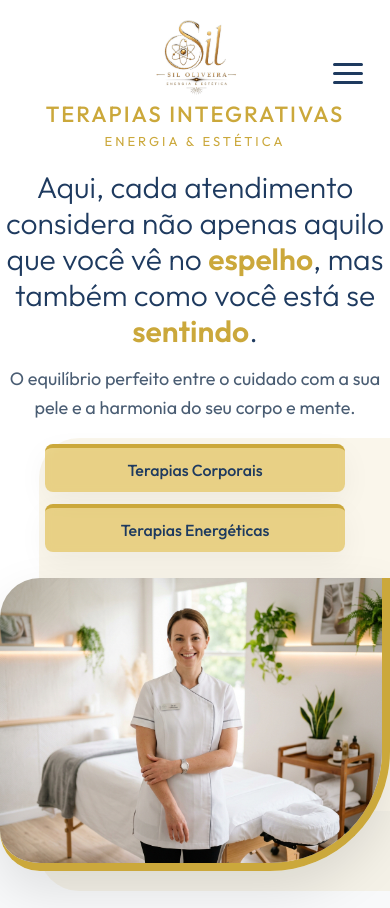
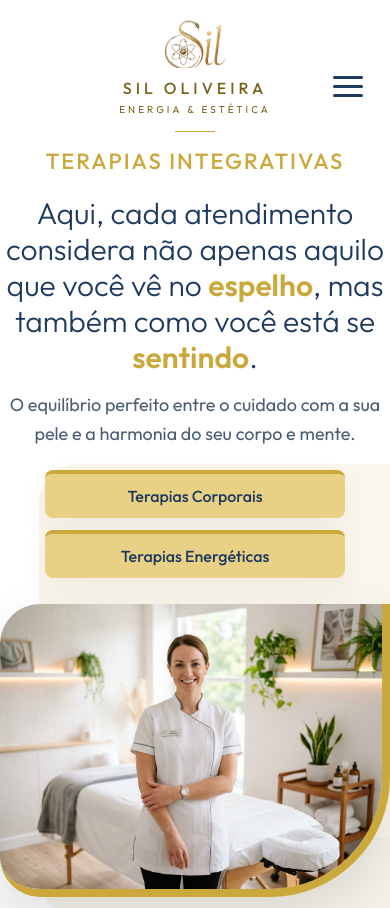
Before and after one commit to valmyrtavares/sil-estetica, a React (Vite) app: page / in a window 390 px wide. Shown: the top 908 px of the page. Built offline with nearby package versions, Linux system fonts and the light colour scheme.

Commit message:
feat: implement responsive Header component and base CSS styling with branding assets

```diff
--- a/src/Header.jsx
+++ b/src/Header.jsx
@@ -6,9 +6,11 @@ function Header() {
   return (
     <header className="header container">
       <div className="logo">
-        <img src="/image/Logo_transparent.png" alt="Logo Sil" className="logo-image" />
-        <div className="logo-text">Terapias Integrativas</div>
-        <div className="logo-subtext">Energia & Estética</div>
+        <img src="/image/Logo_cropped.png" alt="Logo Sil" className="logo-image" />
+        <div className="logo-name">SIL OLIVEIRA</div>
+        <div className="logo-name-sub">ENERGIA & ESTÉTICA</div>
+        <div className="logo-divider"></div>
+        <div className="logo-text">TERAPIAS INTEGRATIVAS</div>
       </div>
 
       <button className="mobile-menu-btn" onClick={() => setIsMenuOpen(!isMenuOpen)}>
--- a/src/index.css
+++ b/src/index.css
@@ -54,10 +54,33 @@ ul {
 }
 
 .logo-image {
-  width: 120px;
+  width: 140px;
   height: auto;
-  margin-bottom: -10px;
+  margin-bottom: 5px;
   mix-blend-mode: multiply;
+}
+
+.logo-name {
+  font-size: 16px;
+  font-weight: 500;
+  color: #7a631c; /* Dourado mais escuro/sólido para o nome */
+  letter-spacing: 4px;
+  text-transform: uppercase;
+}
+
+.logo-name-sub {
+  font-size: 10px;
+  color: #7a631c;
+  letter-spacing: 3px;
+  text-transform: uppercase;
+  margin-bottom: 5px;
+}
+
+.logo-divider {
+  width: 40px;
+  height: 1px;
+  background-color: var(--primary);
+  margin: 5px 0 10px 0;
 }
 
 .logo-text {
```
Also changed, not shown: public/image/Logo_cropped.png (added), 1 other file (tests, documents, lock files or other folders).
